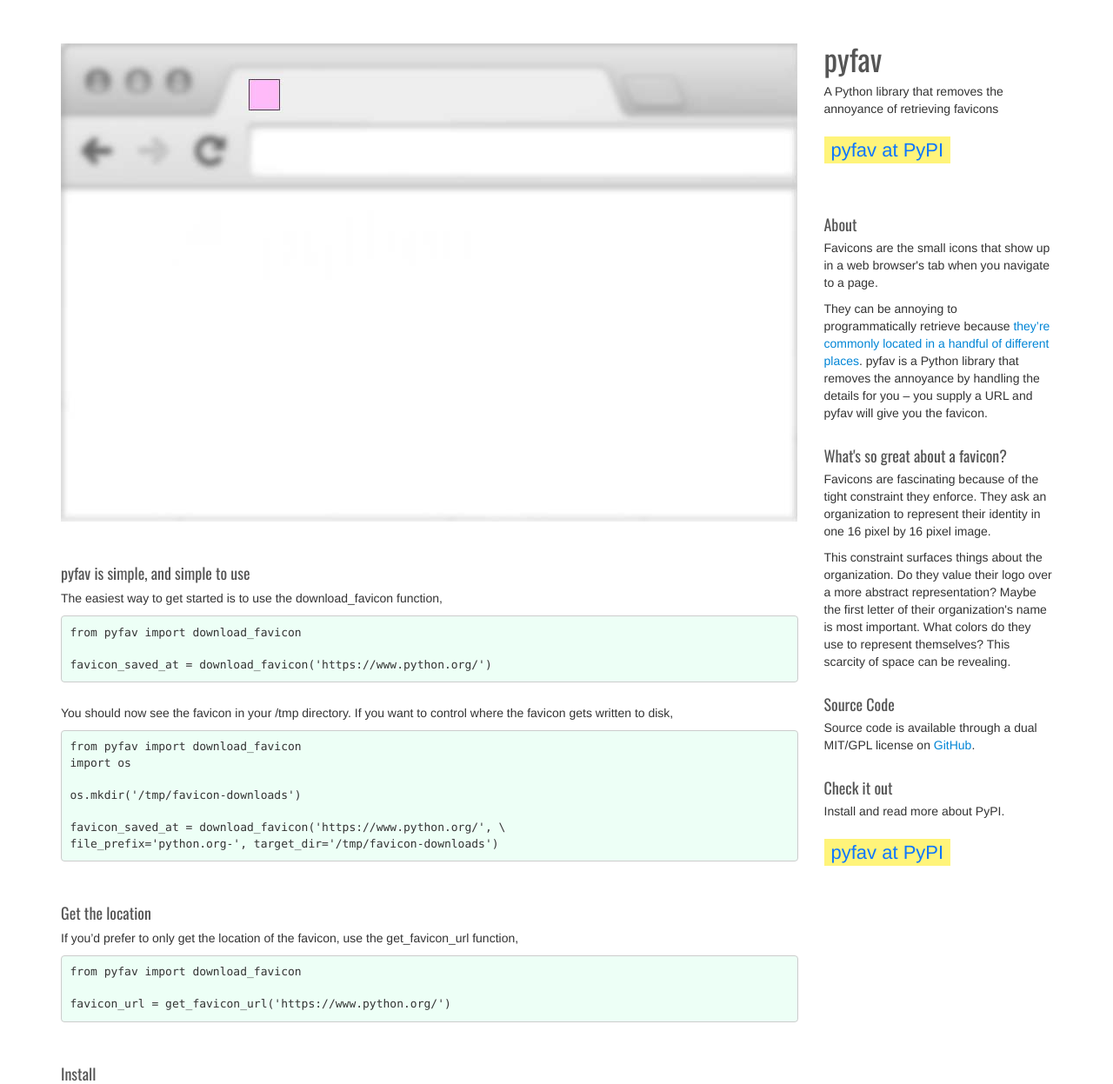
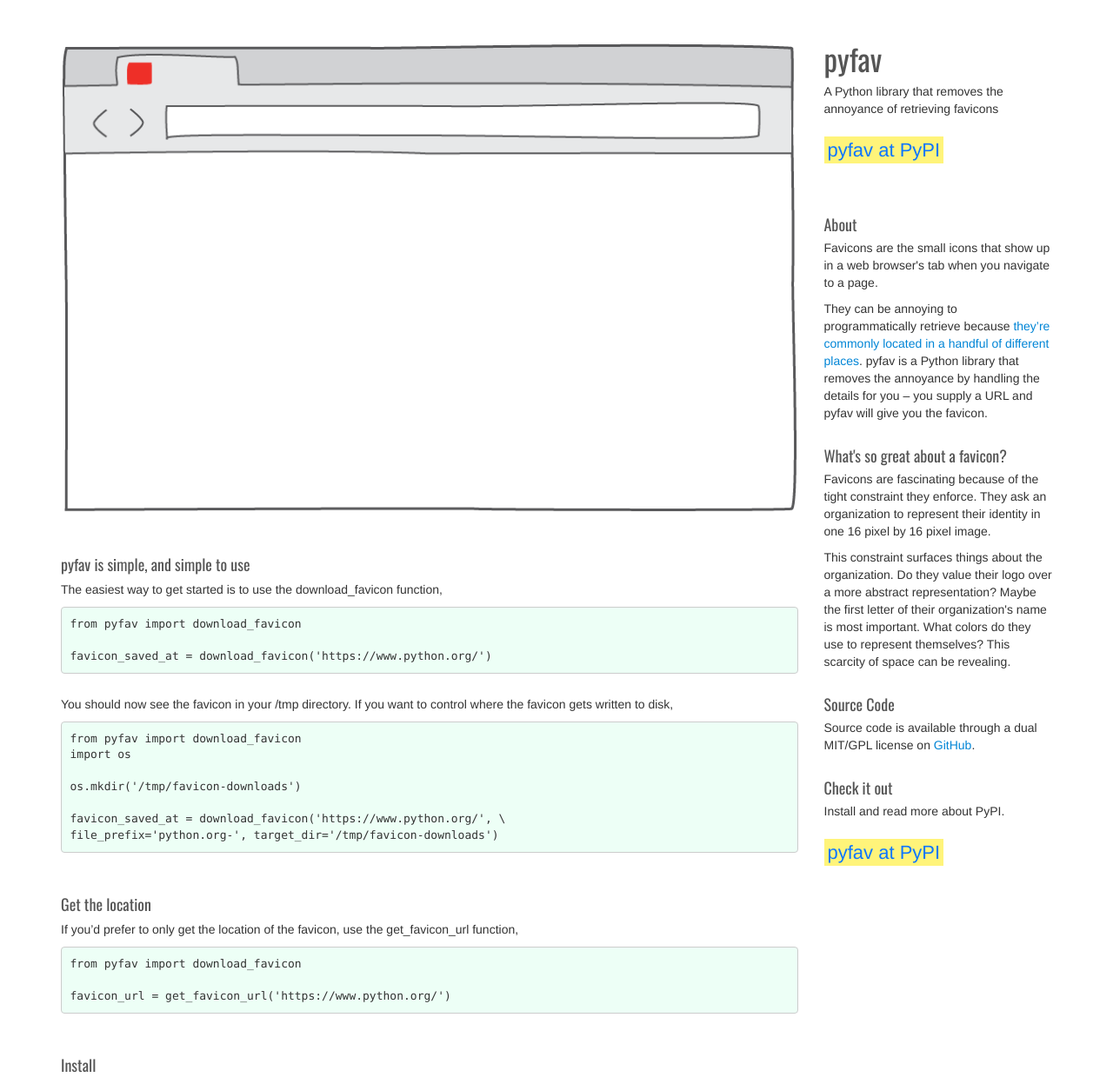
Before and after one commit to phillipsm/mattphillips-info, a Flask app: page /pyfav in a window 1280 px wide. Shown: the part 71-1318 px from the top of the page at 87% size. Run offline with Flask 2, Linux system fonts and the light colour scheme; some libraries are stand-ins or nearby versions.

Commit message:
Added new pyfav image

```diff
--- a/static/css/main.css
+++ b/static/css/main.css
@@ -165,7 +165,7 @@ a:hover {
 .project-container .link-out span {
 	font-size: 22px;
 	background-color: #fff47a;
-	padding: 3px 8px;
+	padding: 3px 4px;
 }
 
 .project-container .link-out span a {
--- a/templates/landing.html
+++ b/templates/landing.html
@@ -52,7 +52,7 @@
 				<p><span class="project-title">thelibrary.fm</span> experience the library with your ears</p></a>
 			</div>
             <div class="col-xs-12 col-sm-6 col-md-4 proj-container">
-				<a href="pyfav"><img src="/static/img/pyfav-small.jpg" class="img-responsive">
+				<a href="pyfav"><img src="/static/img/pyfav-ill.png" class="img-responsive">
 				<p><span class="project-title">pyfav</span> A Python library that removes the annoyance of retrieving favicons</p></a>
 			</div>
 		</div> <!-- / project-row -->
--- a/templates/projects/project-base.html
+++ b/templates/projects/project-base.html
@@ -68,7 +68,7 @@
             {% endif %}
             {% if project_title != "Pyfav" %}
 			<div class="col-xs-12 col-sm-6 col-md-4 proj-container">
-				<a href="pyfav"><img src="/static/img/pyfav-small.jpg" class="img-responsive">
+				<a href="pyfav"><img src="/static/img/pyfav-ill.png" class="img-responsive">
 				<p><span class="project-title">pyfav</span> A Python library that removes the annoyance of retrieving favicons</p></a>
 			</div>
             {% endif %}
--- a/templates/projects/pyfav.html
+++ b/templates/projects/pyfav.html
@@ -9,7 +9,7 @@
 {% block project_details %}
 <div class="row">
 			<div class="col-md-9 left-pane">
-                <img src="/static/img/pyfav.jpg" class="img-responsive">
+                <img src="/static/img/pyfav-ill.png" class="img-responsive">
                 <p class="desc-title">pyfav is simple, and simple to use</p>
                 <p>The easiest way to get started is to use the download_favicon function,</p>
 <pre>
```
Also changed, not shown: static/img/pyfav-ill.png (added), 1 other file.
